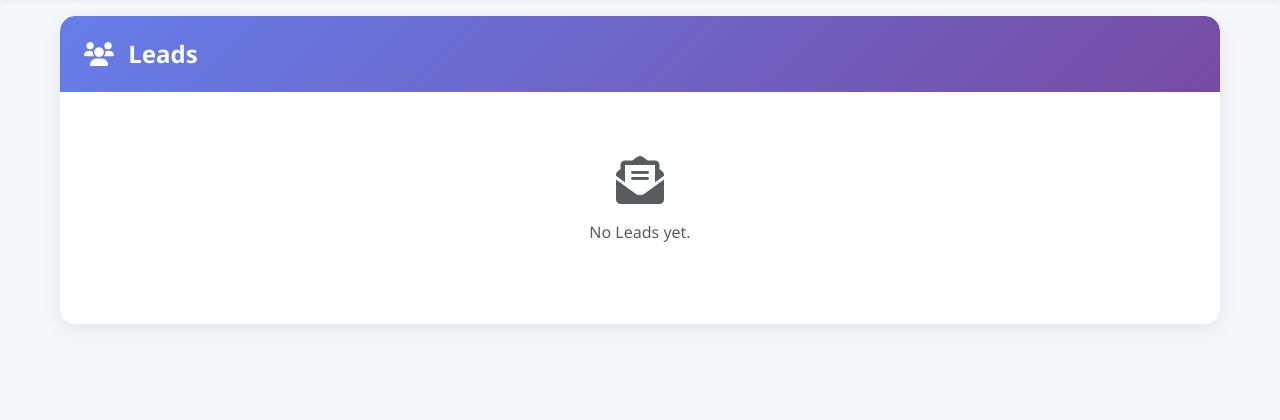
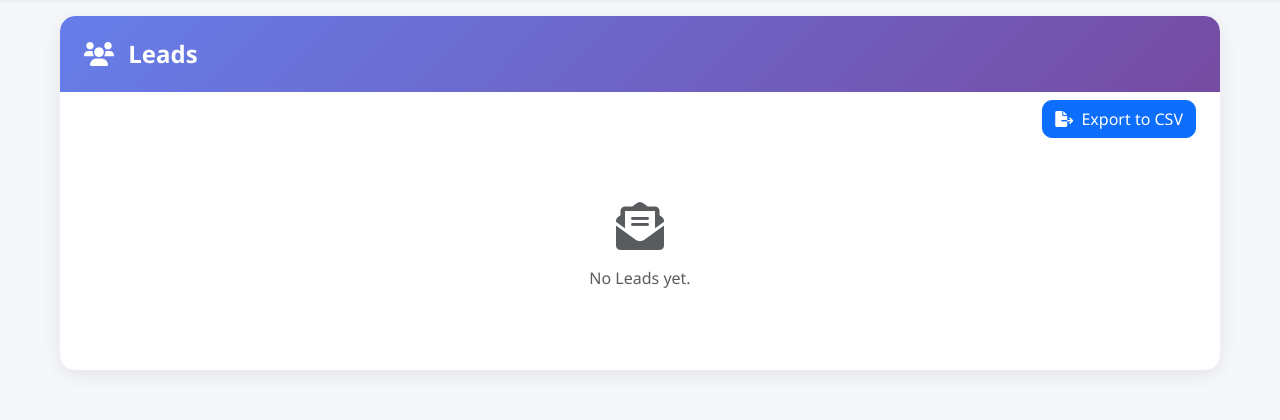
Before and after one commit to nikita10kj/sales-with-AI, a Django app: page /generator/leads/ in a window 1280 px wide. Shown: the part 88-508 px from the top of the page. Run offline with Django 5.2, Linux system fonts and the light colour scheme; the visitor is signed in with stand-in values (Sample User, id 1); data that the repository does not hold is empty; parts of the project's set-up code (start-up, migrations or seed data) failed here and were passed over.

Commit message:
lead list export

```diff
--- a/generate_email/templates/generate_email/email_generator.html
+++ b/generate_email/templates/generate_email/email_generator.html
@@ -157,7 +157,7 @@
             <div class="card-header d-flex justify-content-between align-items-center">
                 <div>
                     <h4><i class="fas fa-envelope me-2"></i>Generated Emails</h4>
-                    <p class="text-muted mb-0">Review and customize your email variations</p>
+                    <p class="text-light mb-0">Review and customize your email variations</p>
                 </div>
                 <button class="btn btn-primary" id="sendEmail">
                     <i class="fas fa-paper-plane me-2"></i>Send Email
@@ -179,7 +179,7 @@
         <div class="card">
             <div class="card-header">
                 <h4><i class="fas fa-paper-plane me-2"></i>Send Summary</h4>
-                <p class="text-muted mb-0">Email sent and follow-ups scheduled</p>
+                <p class="text-light mb-0">Email sent and follow-ups scheduled</p>
             </div>
             <div class="card-body">
                 <div id="sendCampaignContent">
--- a/generate_email/templates/generate_email/lead_list.html
+++ b/generate_email/templates/generate_email/lead_list.html
@@ -7,6 +7,12 @@
         <div class="card-header bg-primary text-white">
             <h4 class="mb-0"><i class="fas fa-users me-2"></i> Leads</h4>
         </div>
+        <div class="d-flex justify-content-end mx-4 mt-2">
+            <a href="{% url 'export-leads' %}" class="btn btn-primary">
+                <i class="fas fa-file-export me-1"></i> Export to CSV
+            </a>
+        </div>
+
         <div class="card-body px-4 py-3">  {# Adds inner padding left/right and top/bottom #}
             {% if target_audience %}
                 <div class="table-responsive">  {# Ensures table scrolls on small screens #}
--- a/generate_email/urls.py
+++ b/generate_email/urls.py
@@ -1,6 +1,6 @@
 from django.urls import path
 from .views import (GenerateEmailView, SendEmailView, EmailListView,EmailMessageView,track_email_open,
-                    LeadListView, LeadEmailListView)
+                    LeadListView, LeadEmailListView, export_target_audience_csv)
 
 urlpatterns = [
     path("generate_email/", GenerateEmailView.as_view(), name="generate_email"),
@@ -9,6 +9,7 @@ urlpatterns = [
     path('emails/', EmailListView.as_view(), name='view-emails'),
     path('leads/', LeadListView.as_view(), name='view-leads'),
     path('leads_email/<int:pk>', LeadEmailListView.as_view(), name='view-leads-email'),
+    path('export-leads/', export_target_audience_csv, name='export-leads'),
 
     path('emailmessage/<uuid:uid>/', EmailMessageView.as_view(), name='view-email-message'),
 ]
--- a/generate_email/views.py
+++ b/generate_email/views.py
@@ -278,6 +278,51 @@ class LeadListView(LoginRequiredMixin, ListView):
         # Show only emails sent by the logged-in user, newest first
         return target_audience
 
+# views.py
+import csv
+from django.http import HttpResponse
+from .models import TargetAudience  # Update with your model name
+
+
+def escape_csv(value):
+    """
+    Escapes potentially dangerous values for CSV injection.
+    """
+    if isinstance(value, str) and value.startswith(('=', '+', '-', '@')):
+        return "'" + value  # Prepend with single quote to disable formula
+    return value
+
+def export_target_audience_csv(request):
+    response = HttpResponse(content_type='text/csv')
+    today = timezone.now().date()
+    filename = f"Lead-List-{today}.csv"
+    response['Content-Disposition'] = f'attachment; filename={filename}'
+
+    writer = csv.writer(response)
+    headers = [
+        'Name', 'Email', 'LinkedIn URL', 'For Service', 'Company Website',
+        'Framework', 'Goal of Campaign', 'Last Connected'
+    ]
+    writer.writerow([escape_csv(header) for header in headers])
+
+    target_audience = TargetAudience.objects.filter(user=request.user).order_by('-created')  # Add filters if needed
+
+    for ta in target_audience:
+        row = [
+            f"{ta.receiver_first_name} {ta.receiver_last_name}",
+            ta.email,
+            ta.receiver_linkedin_url,
+            ta.selected_service,
+            ta.company_url,
+            ta.framework,
+            ta.campaign_goal,
+            ta.created.strftime("%Y-%m-%d"),
+        ]
+        writer.writerow([escape_csv(cell) for cell in row])
+
+    return response
+
+
 class LeadEmailListView(LoginRequiredMixin, ListView):
     model = SentEmail
     template_name = 'generate_email/leads_email_list.html'
--- a/users/models.py
+++ b/users/models.py
@@ -49,7 +49,7 @@ class CustomUser(AbstractBaseUser, PermissionsMixin):
     full_name = models.CharField(max_length=50, null=True)
     company_url = models.URLField(null=True, blank=True)
     company_linkedin_url = models.URLField(null=True)
-    user_linkedin_url = models.URLField(null=True)
+    user_linkedin_url = models.URLField(null=True, blank=True)
     company_name = models.CharField(max_length=255, null=True)
     contact = models.CharField(max_length=15, null=True, blank=True)
 
```
Also changed, not shown: users/templates/users/profile.html (+10 -9 lines), users/templates/users/user_details.html (+8 -8 lines).
